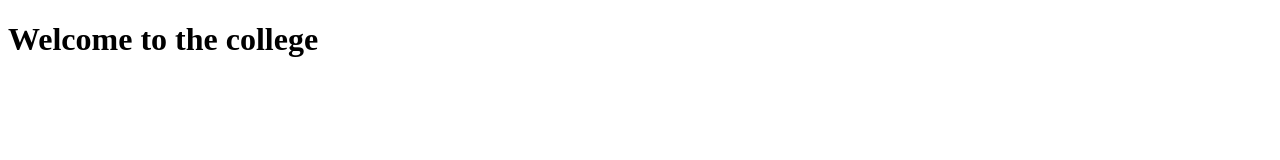
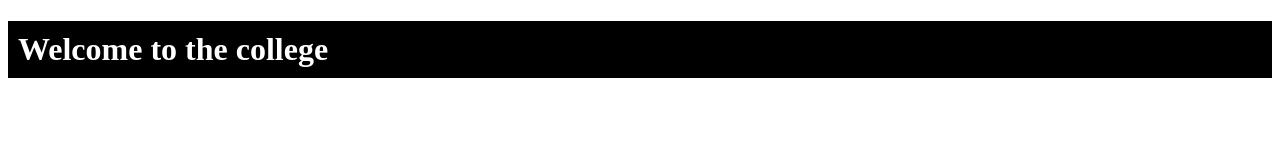
Before and after one commit to Dinesh16072003/actdemo, a plain HTML site: page index.html in a window 1280 px wide. Drawn offline with Linux system fonts and the light colour scheme.

Commit message:
Added index page

```diff
--- a/index.html
+++ b/index.html
@@ -6,6 +6,6 @@
     <title>Document</title>
 </head>
 <body>
-    <h1>Welcome to the college</h1>
+    <h1 style="background-color: black; color: white; padding: 10px;">Welcome to the college</h1>
 </body>
 </html>
```
